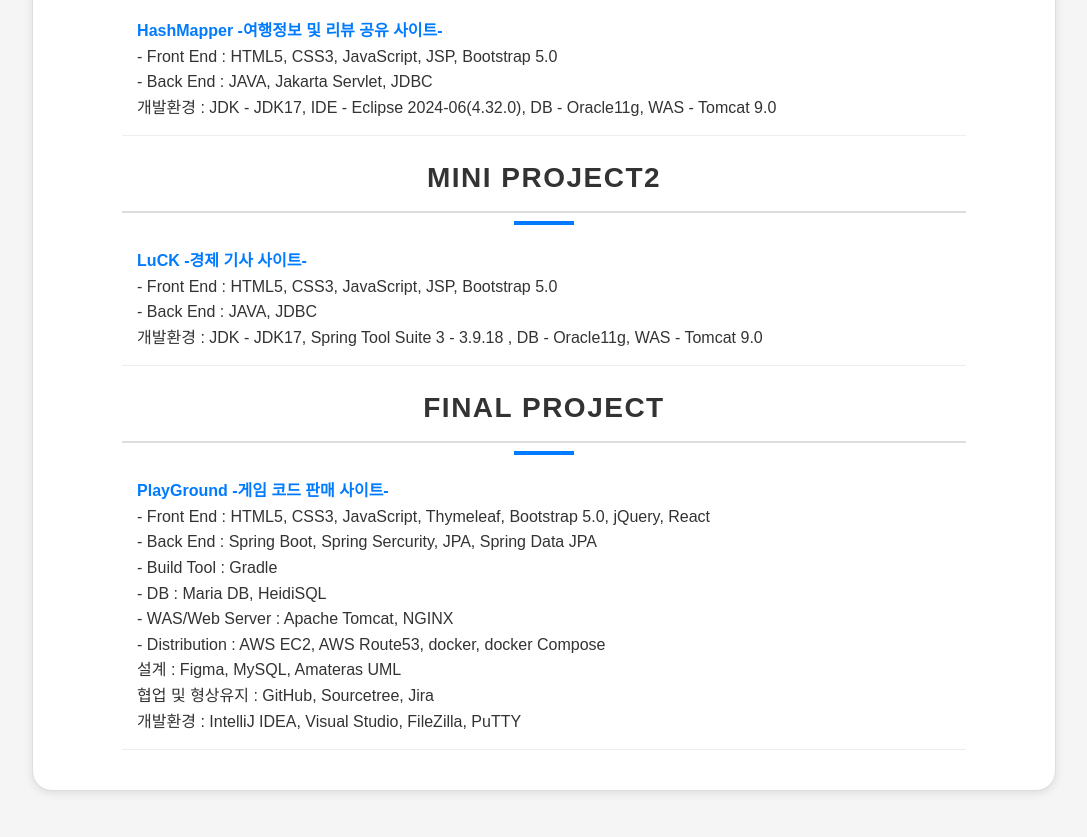
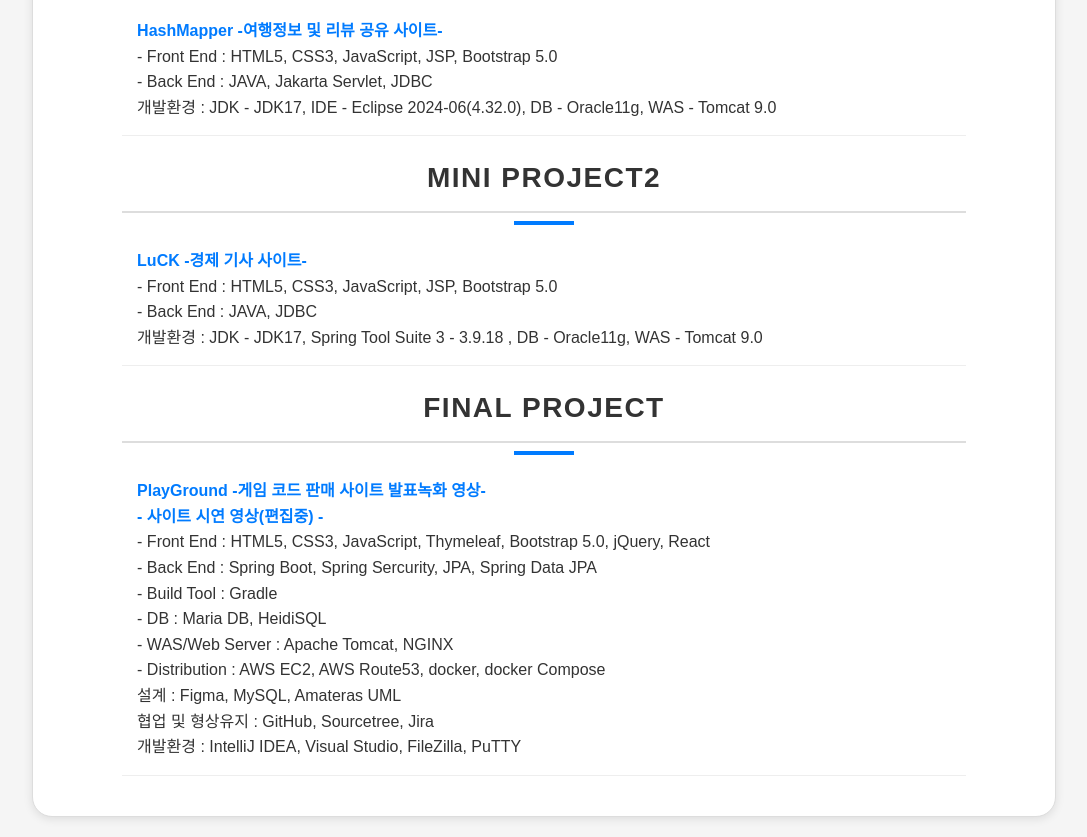
Before and after one commit to andrewjo123/portfolio, a plain HTML site: page index.html in a window 1280 px wide. Shown: the part 1076-1913 px from the top of the page, without its empty margins (96-1183 px from the left). Before the commit the page ends 1887 px from the top, so only its background shows below. Drawn offline with Linux system fonts and the light colour scheme.

Commit message:
Update index.html

```diff
--- a/index.html
+++ b/index.html
@@ -297,7 +297,8 @@
 
             <h1>Final Project</h1>
             <div>
-                <a href="https://youtu.be/00cqOBholTY" target="_blank">PlayGround -게임 코드 판매 사이트-</a><br>
+                <a href="https://youtu.be/u4M_1yIuNvs" target="_blank">PlayGround -게임 코드 판매 사이트 발표녹화 영상-</a><br>
+                <a href="#" target="_blank">- 사이트 시연 영상(편집중) -</a><br>
                 - Front End : HTML5, CSS3, JavaScript, Thymeleaf, Bootstrap 5.0, jQuery, React<br>
                 - Back End : Spring Boot, Spring Sercurity, JPA, Spring Data JPA<br>
                 - Build Tool : Gradle<br>
```
